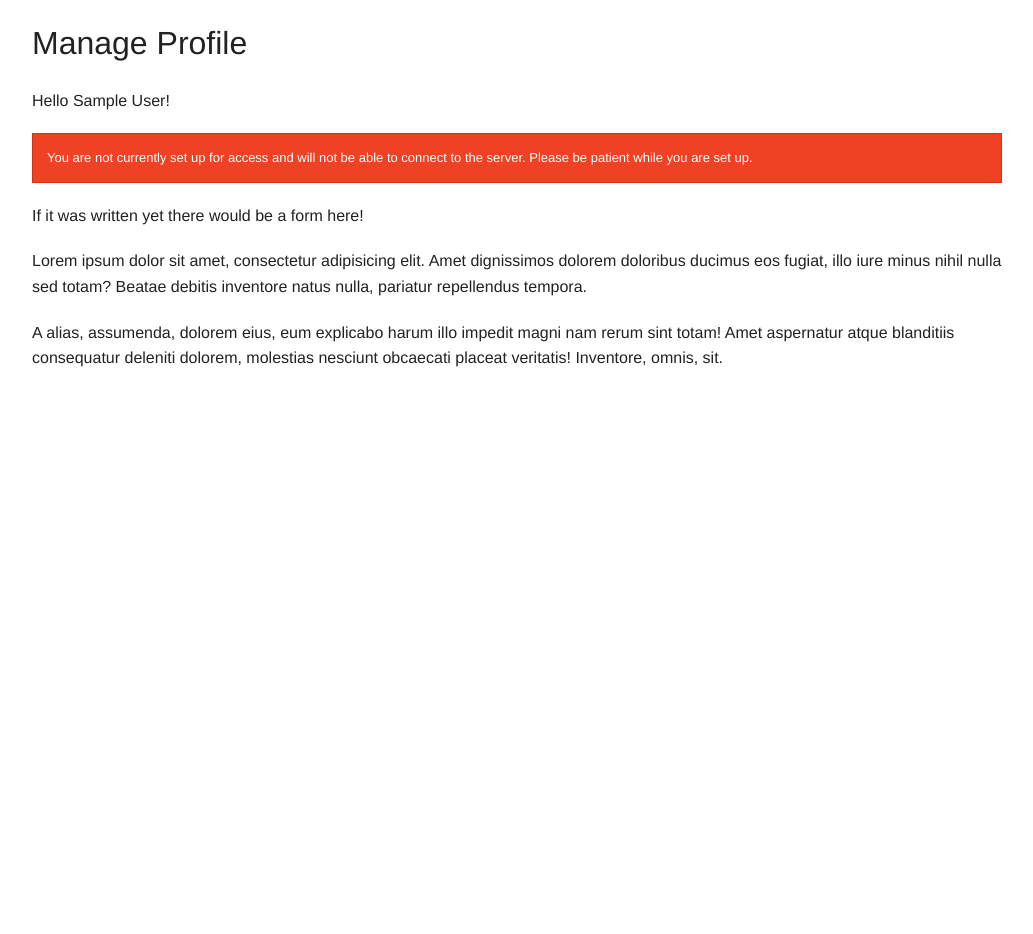
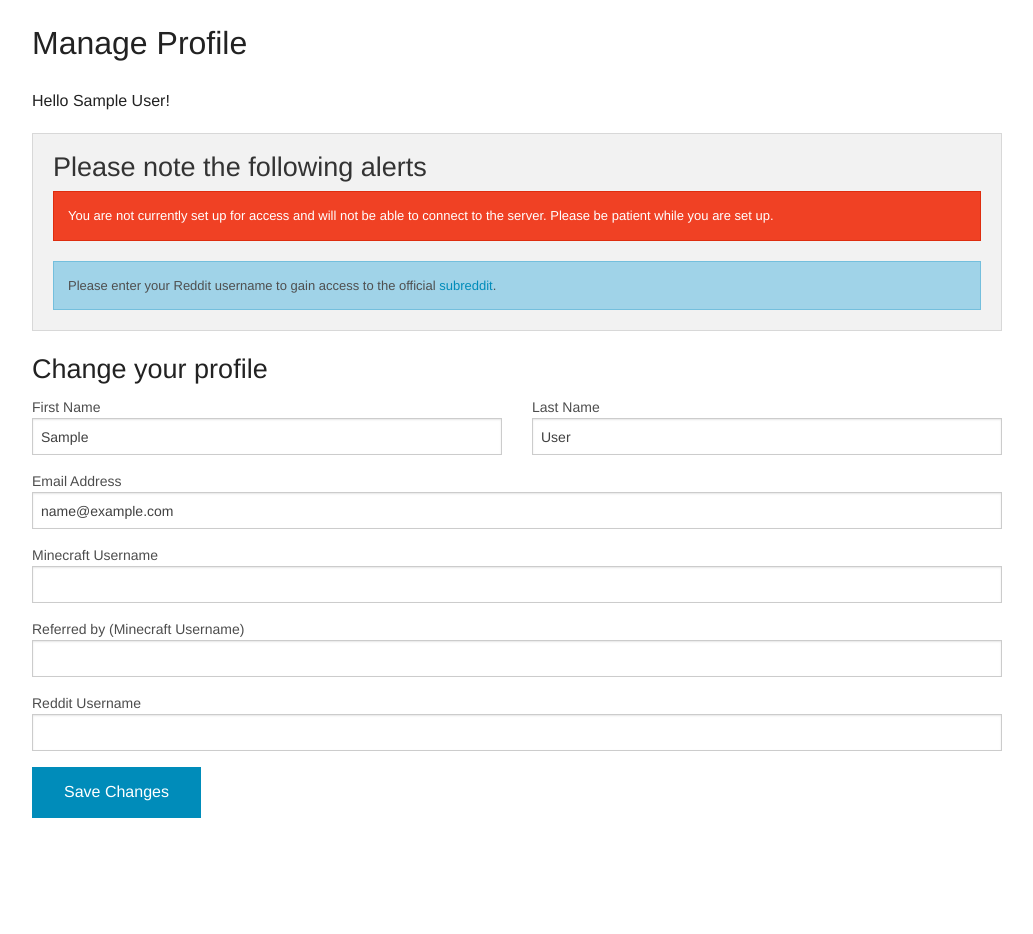
Before and after one commit to weegeekps/minecraft-gatekeeper, a Django app: page / in a window 1280 px wide. Shown: the part 45-979 px from the top of the page, without its empty margins (123-1156 px from the left). Before the commit the page ends 412 px from the top, so only its background shows below. Run offline with Django 3.2, Linux system fonts and the light colour scheme; the visitor is signed in with stand-in values (Sample User, id 1).

Commit message:
Started the form on the profile page.

```diff
--- a/MinecraftGatekeeper/RootSite/forms.py
+++ b/MinecraftGatekeeper/RootSite/forms.py
@@ -1,3 +1,4 @@
+from django import forms
 from django.contrib.auth.forms import UserChangeForm as OldUserChangeForm
 from MinecraftGatekeeper.RootSite.models import User
 
@@ -5,3 +6,13 @@ from MinecraftGatekeeper.RootSite.models import User
 class UserChangeForm(OldUserChangeForm):
     class Meta(OldUserChangeForm.Meta):
         model = User
+
+
+class ProfileForm(forms.ModelForm):
+    class Meta:
+        model = User
+        fields = ['email', 'first_name', 'last_name', 'minecraft_username', 'referred_by', 'reddit_username']
+
+    def update_profile(self):
+        # This is where we will update the profile.
+        pass
--- a/MinecraftGatekeeper/RootSite/views.py
+++ b/MinecraftGatekeeper/RootSite/views.py
@@ -1,6 +1,20 @@
 from django.shortcuts import render, redirect
 from django.contrib.auth import logout as auth_logout
+from django.views.generic import FormView, UpdateView
+from MinecraftGatekeeper.RootSite.forms import ProfileForm
+from MinecraftGatekeeper.RootSite.models import User
+
 
 def logout(request):
     auth_logout(request)
     return redirect('/login/')
+
+
+class ProfileView(FormView):
+    template_name = 'profile.html'
+    form_class = ProfileForm
+    success_url = '/'
+
+    def form_valid(self, form):
+        form.update_profile()
+        return super(ProfileView, self).form_valid(form)
--- a/MinecraftGatekeeper/urls.py
+++ b/MinecraftGatekeeper/urls.py
@@ -2,12 +2,9 @@ from django.conf.urls import patterns, include, url
 from django.contrib import admin
 from django.views.generic import TemplateView
 from django.contrib.auth.decorators import login_required
+from MinecraftGatekeeper.RootSite.views import ProfileView
 
 urlpatterns = patterns('',
-    # Examples:
-    # url(r'^$', 'MinecraftGatekeeper.views.home', name='home'),
-    # url(r'^blog/', include('blog.urls')),
-
     url(r'^admin/', include(admin.site.urls)),
 
     url('', include('social.apps.django_app.urls', namespace='social')),
@@ -17,5 +14,5 @@ urlpatterns = patterns('',
 
     url(r'^resources/$', login_required(TemplateView.as_view(template_name="resources.html")), name='resources'),
 
-    url(r'^$', login_required(TemplateView.as_view(template_name="index.html")), name='profile'),
+    url(r'^$', login_required(ProfileView.as_view()), name='profile'),
 )
--- a/static/css/main.css
+++ b/static/css/main.css
@@ -1,3 +1,7 @@
 .signin-button {
     background-color: #DD4B39;
 }
+
+.whitespace {
+    height: 6em;
+}
--- a/templates/base.html
+++ b/templates/base.html
@@ -24,5 +24,8 @@
 </script>
 {% block extra_javascript %}
 {% endblock %}
+{% comment %}This whitespace is just to add a little whitespace to the bottom since we don't have a footer.{% endcomment %}
+<div class="whitespace">
+</div>
 </body>
 </html>
--- a/templates/index.html
+++ /dev/null
@@ -1,35 +0,0 @@
-{% extends "base.html" %}
-
-{% block content %}
-    {% include "navigation.html" with active_tab='profile' %}
-    <div class="row">
-        <div class="small-12 columns">
-            <a name="profile"></a>
-
-            <h1>Manage Profile</h1>
-
-            <p>Hello {{ user.get_full_name|default:user.username }}!</p>
-
-            {% if not user.granted_access %}
-                <div class="alert-box alert">You are not currently set up for access and will not be able to connect to
-                    the
-                    server. Please be patient while you are set up.
-                </div>
-            {% endif %}
-
-            {% if user.suspended_until != None %}
-                <div class="alert-box warning">You have been suspended until {{ user.suspended_until }}. Reason: {{ user.suspended_reason }}</div>
-            {% endif %}
-
-            <p>If it was written yet there would be a form here!</p>
-
-            <p>Lorem ipsum dolor sit amet, consectetur adipisicing elit. Amet dignissimos dolorem doloribus ducimus eos
-                fugiat, illo iure minus nihil nulla sed totam? Beatae debitis inventore natus nulla, pariatur
-                repellendus tempora.</p>
-
-            <p>A alias, assumenda, dolorem eius, eum explicabo harum illo impedit magni nam rerum sint totam! Amet
-                aspernatur atque blanditiis consequatur deleniti dolorem, molestias nesciunt obcaecati placeat
-                veritatis! Inventore, omnis, sit.</p>
-        </div>
-    </div>
-{% endblock %}
--- /dev/null
+++ b/templates/profile.html
@@ -0,0 +1,87 @@
+{% extends "base.html" %}
+
+{% block content %}
+    {% include "navigation.html" with active_tab='profile' %}
+    <div class="row">
+        <div class="small-12 columns">
+            <a name="profile"></a>
+
+            <h1>Manage Profile</h1>
+
+            <p>Hello {{ user.get_full_name|default:user.username }}!</p>
+
+            <div class="panel">
+                <h3>Please note the following alerts</h3>
+                {% if not user.granted_access %}
+                    <div class="alert-box alert">You are not currently set up for access and will not be able to connect
+                        to the server. Please be patient while you are set up.
+                    </div>
+                {% endif %}
+
+                {% if user.suspended_until != None %}
+                    <div class="alert-box warning">You have been suspended until {{ user.suspended_until }}.
+                        Reason: {{ user.suspended_reason }}</div>
+                {% endif %}
+
+                {% if user.can_invite_new_users %}
+                    <div class="alert-box success">You can <a href="#">invite</a> new users.</div>
+                {% endif %}
+
+                {% if user.reddit_username == '' %}
+                    <div class="alert-box info">Please enter your Reddit username to gain access to the official <a href="http://reddit.com/r/720miners">subreddit</a>.</div>
+                {% endif %}
+            </div>
+
+            <h3>Change your profile</h3>
+
+            <form action="/profile/" method="post">
+                {% csrf_token %}
+                <div class="row">
+                    <div class="small-12 medium-6 columns">
+                        <label>First Name
+                            <input type="text" name="{{ form.first_name.html_name }}" value="{{ user.first_name }}">
+                        </label>
+                    </div>
+                    <div class="small-12 medium-6 columns">
+                        <label>Last Name
+                            <input type="text" name="{{ form.last_name.html_name }}" value="{{ user.last_name }}">
+                        </label>
+                    </div>
+                </div>
+                <div class="row">
+                    <div class="small-12 columns">
+                        <label>Email Address
+                            <input type="email" name="{{ form.email.html_name }}" value="{{ user.email }}">
+                        </label>
+                    </div>
+                </div>
+                <div class="row">
+                    <div class="small-12 columns">
+                        <label>Minecraft Username
+                            <input type="text" name="{{ form.minecraft_username.html_name }}" value="{{ user.minecraft_username }}">
+                        </label>
+                    </div>
+                </div>
+                <div class="row">
+                    <div class="small-12 columns">
+                        <label>Referred by (Minecraft Username)
+                            <input type="text" name="{{ form.referred_by.html_name }}" value="{{ user.referred_by }}">
+                        </label>
+                    </div>
+                </div>
+                <div class="row">
+                    <div class="small-12 columns">
+                        <label>Reddit Username
+                            <input type="text" name="{{ form.reddit_username.html_name }}" value="{{ user.reddit_username }}">
+                        </label>
+                    </div>
+                </div>
+                <div class="row">
+                    <div class="small-12 columns">
+                        <button class="button" type="submit">Save Changes</button>
+                    </div>
+                </div>
+            </form>
+        </div>
+    </div>
+{% endblock %}
```
